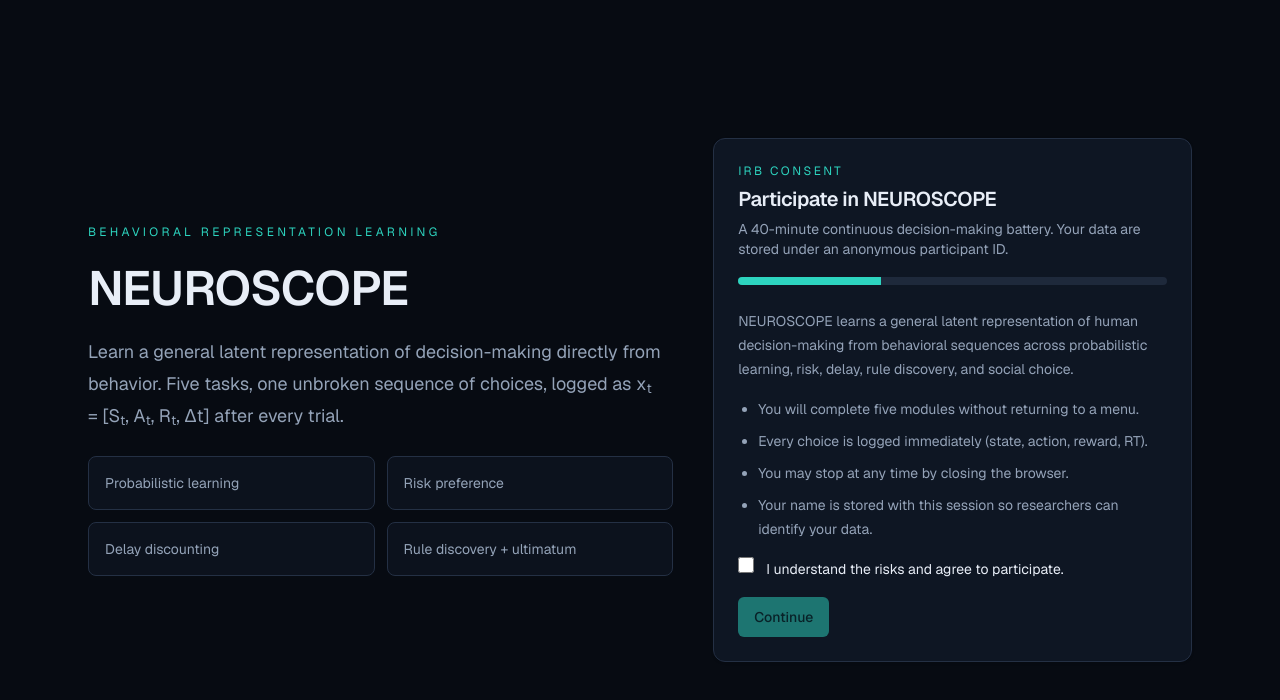
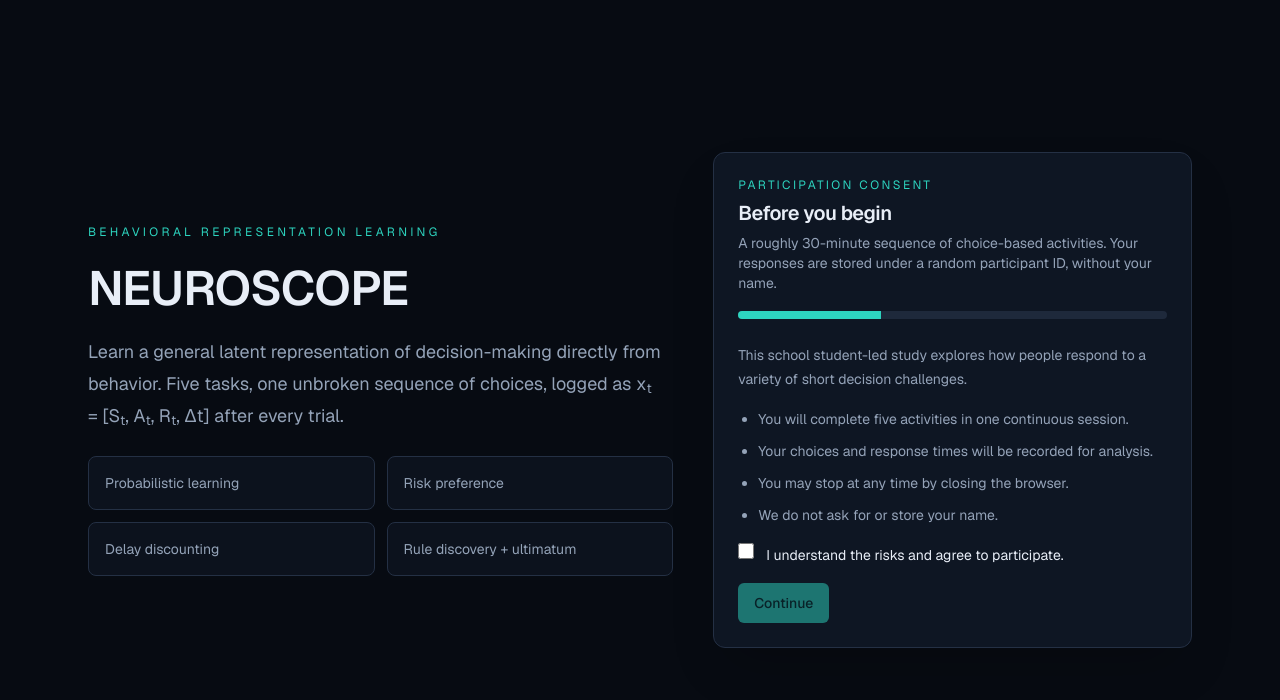
Before and after one commit to vedikaguptain-glitch/Neuroscope, a Next.js app: page / in a window 1280 px wide. Shown: the top 700 px of the page. Built offline with nearby package versions, Linux system fonts and the light colour scheme.

Commit message:
remove participant names

```diff
--- a/app/actions/participants.ts
+++ b/app/actions/participants.ts
@@ -12,7 +12,6 @@ import { seedFromString } from "@/lib/experiment/rng";
 import type { ActionResult } from "@/lib/types/experiment";
 
 const createParticipantSchema = z.object({
-  name: z.string().trim().min(1).max(100),
   ageBracket: z.enum(AGE_BRACKETS),
   educationLevel: z.enum(EDUCATION_LEVELS),
   comprehensionPassed: z.literal(true),
@@ -25,7 +24,7 @@ export async function createParticipant(
 ): Promise<ActionResult<{ publicId: string; seed: number }>> {
   const parsed = createParticipantSchema.safeParse(input);
   if (!parsed.success) {
-    return { ok: false, error: "Please complete consent, comprehension, name, and demographics." };
+    return { ok: false, error: "Please complete consent, comprehension, and demographics." };
   }
 
   if (parsed.data.ageBracket === "13-17" && !parsed.data.guardianConsent) {
@@ -57,7 +56,6 @@ export async function createParticipant(
   const { error } = await supabase.from("participants").insert({
     id,
     participant_id: publicId,
-    name: parsed.data.name,
     age_bracket: parsed.data.ageBracket,
     education_level: parsed.data.educationLevel,
     session_start_timestamp: sessionStart,
--- a/app/dashboard/page.tsx
+++ b/app/dashboard/page.tsx
@@ -1,38 +1,22 @@
-import {
-  Card,
-  CardContent,
-  CardDescription,
-  CardHeader,
-  CardTitle,
-} from "@/components/ui/card";
+import Link from "next/link";
+import { Card, CardContent, CardDescription, CardHeader, CardTitle } from "@/components/ui/card";
 
 export default function DashboardPage() {
   return (
     <main className="mx-auto min-h-dvh max-w-3xl px-6 py-16">
       <Card>
         <CardHeader>
-          <CardTitle>Researcher access</CardTitle>
+          <CardTitle>Research area</CardTitle>
           <CardDescription>
-            The web client is INSERT-only. Trial and participant rows are not
-            readable from this app.
+            Study data are available only to the project team through the
+            approved research workspace.
           </CardDescription>
         </CardHeader>
         <CardContent className="space-y-3 text-sm leading-6 text-muted-foreground">
-          <p>
-            Use the Supabase Table Editor or SQL with the service role to inspect
-            <code className="mx-1 rounded bg-secondary px-1.5 py-0.5">participants</code>
-            and
-            <code className="mx-1 rounded bg-secondary px-1.5 py-0.5">trials</code>.
-          </p>
-          <p>
-            Each trial row is one x<sub>t</sub> sample:
-            <code className="mx-1 rounded bg-secondary px-1.5 py-0.5">state_vector</code>,
-            <code className="mx-1 rounded bg-secondary px-1.5 py-0.5">action_taken</code>,
-            <code className="mx-1 rounded bg-secondary px-1.5 py-0.5">reward_received</code>,
-            <code className="mx-1 rounded bg-secondary px-1.5 py-0.5">reaction_time_ms</code>,
-            plus task-specific
-            <code className="mx-1 rounded bg-secondary px-1.5 py-0.5">latent_variables</code>.
-          </p>
+          <p>This participant-facing site does not provide access to research records.</p>
+          <Link className="text-primary underline-offset-4 hover:underline" href="/">
+            Return to the study
+          </Link>
         </CardContent>
       </Card>
     </main>
--- a/components/consent/consent-form.tsx
+++ b/components/consent/consent-form.tsx
@@ -23,7 +23,6 @@ import {
   CardTitle,
 } from "@/components/ui/card";
 import { Checkbox } from "@/components/ui/checkbox";
-import { Input } from "@/components/ui/input";
 import { Label } from "@/components/ui/label";
 import { NativeSelect } from "@/components/ui/select";
 import { Progress } from "@/components/ui/progress";
@@ -38,7 +37,6 @@ export function ConsentForm() {
   const [answers, setAnswers] = useState<Answers>(() =>
     Object.fromEntries(COMPREHENSION_ITEMS.map((item) => [item.id, null])),
   );
-  const [participantName, setParticipantName] = useState("");
   const [ageBracket, setAgeBracket] = useState("");
   const [educationLevel, setEducationLevel] = useState("");
   const [guardianConsent, setGuardianConsent] = useState(false);
@@ -57,7 +55,6 @@ export function ConsentForm() {
     setError(null);
     startTransition(async () => {
       const result = await createParticipant({
-        name: participantName.trim(),
         ageBracket,
         educationLevel,
         comprehensionPassed: true,
@@ -78,29 +75,28 @@ export function ConsentForm() {
   }
 
   return (
-    <Card className="border-border/80 bg-card/90 backdrop-blur">
-      <CardHeader>
-        <p className="text-xs uppercase tracking-[0.2em] text-primary">IRB consent</p>
-        <CardTitle>Participate in NEUROSCOPE</CardTitle>
+    <Card className="overflow-hidden border-border/70 bg-card/90 shadow-2xl shadow-black/20 backdrop-blur">
+      <CardHeader className="p-5 sm:p-6">
+        <p className="text-xs uppercase tracking-[0.2em] text-primary">Participation consent</p>
+        <CardTitle>Before you begin</CardTitle>
         <CardDescription>
-          A 40-minute continuous decision-making battery. Your data are stored
-          under an anonymous participant ID.
+          A roughly 30-minute sequence of choice-based activities. Your responses
+          are stored under a random participant ID, without your name.
         </CardDescription>
         <Progress value={progress} className="mt-3" />
       </CardHeader>
-      <CardContent className="space-y-6">
+      <CardContent className="space-y-6 p-5 pt-0 sm:p-6 sm:pt-0">
         {step === 0 ? (
           <div className="space-y-4 text-sm leading-6 text-muted-foreground">
             <p>
-              NEUROSCOPE learns a general latent representation of human
-              decision-making from behavioral sequences across probabilistic
-              learning, risk, delay, rule discovery, and social choice.
+              This school student-led study explores how people respond to a
+              variety of short decision challenges.
             </p>
             <ul className="list-disc space-y-2 pl-5">
-              <li>You will complete five modules without returning to a menu.</li>
-              <li>Every choice is logged immediately (state, action, reward, RT).</li>
+              <li>You will complete five activities in one continuous session.</li>
+              <li>Your choices and response times will be recorded for analysis.</li>
               <li>You may stop at any time by closing the browser.</li>
-              <li>Your name is stored with this session so researchers can identify your data.</li>
+              <li>We do not ask for or store your name.</li>
             </ul>
             <label className="flex items-start gap-3 text-foreground">
               <Checkbox
@@ -109,7 +105,7 @@ export function ConsentForm() {
               />
               <span>I understand the risks and agree to participate.</span>
             </label>
-            <Button disabled={!consentAccepted} onClick={() => setStep(1)}>
+            <Button className="w-full sm:w-auto" disabled={!consentAccepted} onClick={() => setStep(1)}>
               Continue
             </Button>
           </div>
@@ -123,7 +119,7 @@ export function ConsentForm() {
             {COMPREHENSION_ITEMS.map((item) => (
               <fieldset key={item.id} className="space-y-2">
                 <legend className="text-sm font-medium">{item.prompt}</legend>
-                <div className="flex gap-3">
+                <div className="grid grid-cols-2 gap-3 sm:flex">
                   <Button
                     size="sm"
                     variant={answers[item.id] === true ? "default" : "outline"}
@@ -145,7 +141,7 @@ export function ConsentForm() {
                 </div>
               </fieldset>
             ))}
-            <div className="flex gap-3">
+            <div className="grid grid-cols-[auto_1fr] gap-3 sm:flex">
               <Button variant="ghost" onClick={() => setStep(0)}>
                 Back
               </Button>
@@ -158,17 +154,6 @@ export function ConsentForm() {
 
         {step === 2 ? (
           <div className="space-y-4">
-            <div className="space-y-2">
-              <Label htmlFor="participant-name">What is your name?</Label>
-              <Input
-                id="participant-name"
-                autoComplete="name"
-                maxLength={100}
-                placeholder="Enter your full name"
-                value={participantName}
-                onChange={(event) => setParticipantName(event.target.value)}
-              />
-            </div>
             <div className="space-y-2">
               <Label htmlFor="age">What is your age?</Label>
               <NativeSelect
@@ -212,7 +197,7 @@ export function ConsentForm() {
             ) : null}
             <Separator />
             {error ? <p className="text-sm text-destructive">{error}</p> : null}
-            <div className="flex gap-3">
+            <div className="grid grid-cols-[auto_1fr] gap-3 sm:flex">
               <Button variant="ghost" onClick={() => setStep(1)}>
                 Back
               </Button>
@@ -220,14 +205,13 @@ export function ConsentForm() {
                 size="lg"
                 disabled={
                   pending ||
-                  !participantName.trim() ||
                   !ageBracket ||
                   !educationLevel ||
                   (ageBracket === "13-17" && !guardianConsent)
                 }
                 onClick={submit}
               >
-                {pending ? "Creating session…" : "I Agree — begin"}
+                {pending ? "Creating session…" : "I agree — begin"}
               </Button>
             </div>
           </div>
--- a/lib/types/database.ts
+++ b/lib/types/database.ts
@@ -15,7 +15,6 @@ export type Json =
 export interface ParticipantRow {
   id: string;
   participant_id: string;
-  name: string;
   age_bracket: AgeBracket;
   education_level: EducationLevel;
   session_start_timestamp: string;
@@ -38,7 +37,6 @@ export interface TrialRow {
 export type ParticipantInsert = {
   id?: string;
   participant_id: string;
-  name: string;
   age_bracket: AgeBracket;
   education_level: EducationLevel;
   session_start_timestamp?: string;
```
Also changed, not shown: 2 other files (tests, documents, lock files or other folders).
